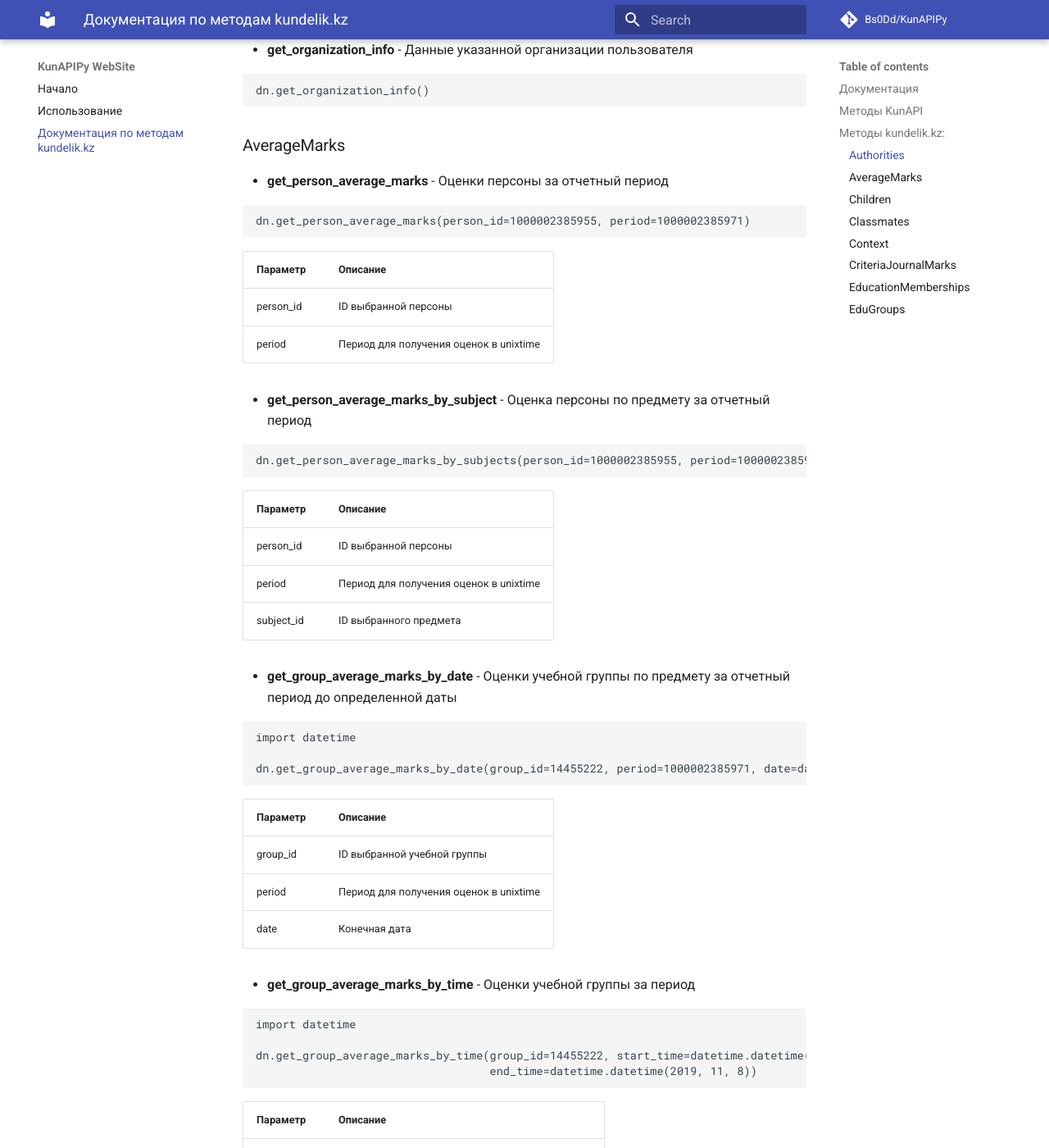
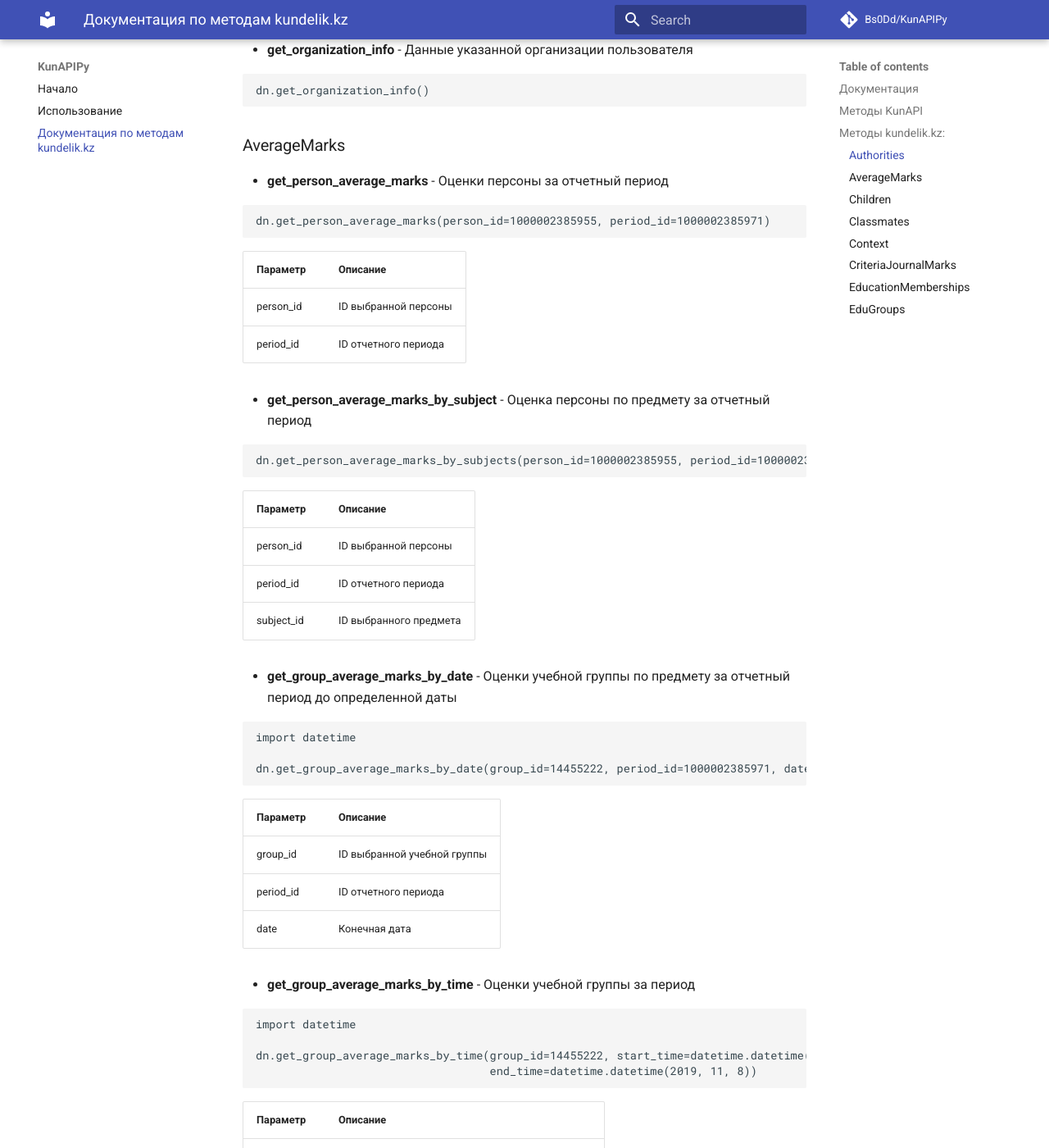
Before and after one commit to Bs0Dd/KunAPIPy, an MkDocs documentation site: the page built from docs/methods.md, in a window 1280 px wide and 1400 px high, scrolled down 615 px. Shown: the whole window at 82% size. Built offline with MkDocs 1.6.1 and Material for MkDocs 9.7.7, drawn with Linux system fonts in a browser that asks for light colours; comment, search, counter and statistics services are not loaded.

````diff
--- a/docs/methods.md
+++ b/docs/methods.md
@@ -27,33 +27,33 @@ dn.get_organization_info()
 
 - **get_person_average_marks** - Оценки персоны за отчетный период
 ```python
-dn.get_person_average_marks(person_id=1000002385955, period=1000002385971)
+dn.get_person_average_marks(person_id=1000002385955, period_id=1000002385971)
 ```
 |Параметр|Описание|
 |-|-|
 |person_id|ID выбранной персоны|
-|period|Период для получения оценок в unixtime|
+|period_id|ID отчетного периода|
 
 - **get_person_average_marks_by_subject** - Оценка персоны по предмету за отчетный период
 ```python
-dn.get_person_average_marks_by_subjects(person_id=1000002385955, period=1000002385971, subject_id=683725334)
+dn.get_person_average_marks_by_subjects(person_id=1000002385955, period_id=1000002385971, subject_id=683725334)
 ```
 |Параметр|Описание|
 |-|-|
 |person_id|ID выбранной персоны|
-|period|Период для получения оценок в unixtime|
+|period_id|ID отчетного периода|
 |subject_id|ID выбранного предмета|
 
 - **get_group_average_marks_by_date** - Оценки учебной группы по предмету за отчетный период до определенной даты
 ```python
 import datetime
 
-dn.get_group_average_marks_by_date(group_id=14455222, period=1000002385971, date=datetime.datetime(2019, 11, 8))
+dn.get_group_average_marks_by_date(group_id=14455222, period_id=1000002385971, date=datetime.datetime(2019, 11, 8))
 ```
 |Параметр|Описание|
 |-|-|
 |group_id|ID выбранной учебной группы|
-|period|Период для получения оценок в unixtime|
+|period_id|ID отчетного периода|
 |date|Конечная дата|
 
 - **get_group_average_marks_by_time** - Оценки учебной группы за период
--- a/kunapipy/__init__.py
+++ b/kunapipy/__init__.py
@@ -1,5 +1,5 @@
 from kunapipy import *
 
-__version__ = '0.0.72'
+__version__ = '0.1.0'
 __author__ = 'kesha1225 & Bs()Dd'
 __status__ = 'Development'
--- a/mkdocs.yml
+++ b/mkdocs.yml
@@ -1,4 +1,4 @@
-site_name: KunAPIPy WebSite
+site_name: KunAPIPy
 nav:
     - Начало: index.md
     - Использование: using.md
--- a/pyproject.toml
+++ b/pyproject.toml
@@ -1,7 +1,7 @@
 [tool.poetry]
-name = "KunAPIPy"
+name = "kunapipy"
 version = "0.1.0"
-description = "API wrapper for Kundelik.kz"
+description = "Simple wrapper for kundelik.kz API, based on pydnevnikruapi"
 readme = "README.md"
 authors = ["kesha1225 <samedov03@mail.ru> & Bs()Dd <vzadorozhkin@mail.ru>"]
 
--- a/setup.py
+++ b/setup.py
@@ -8,7 +8,7 @@ setup(
     url="https://github.com/Bs0Dd/KunAPIPy",
     author="kesha1225 & Bs()Dd",
     packages=find_packages(),
-    description="simple wrapper for kundelik.kz API, based on pydnevnikruapi",
+    description="Simple wrapper for kundelik.kz API, based on pydnevnikruapi",
     install_requires=["requests", "aiohttp"],
     long_description=open("README.md", encoding="utf-8").read(),
     long_description_content_type="text/markdown"
````
Also changed, not shown: README.md (+0 -2 lines), 3 other files.
